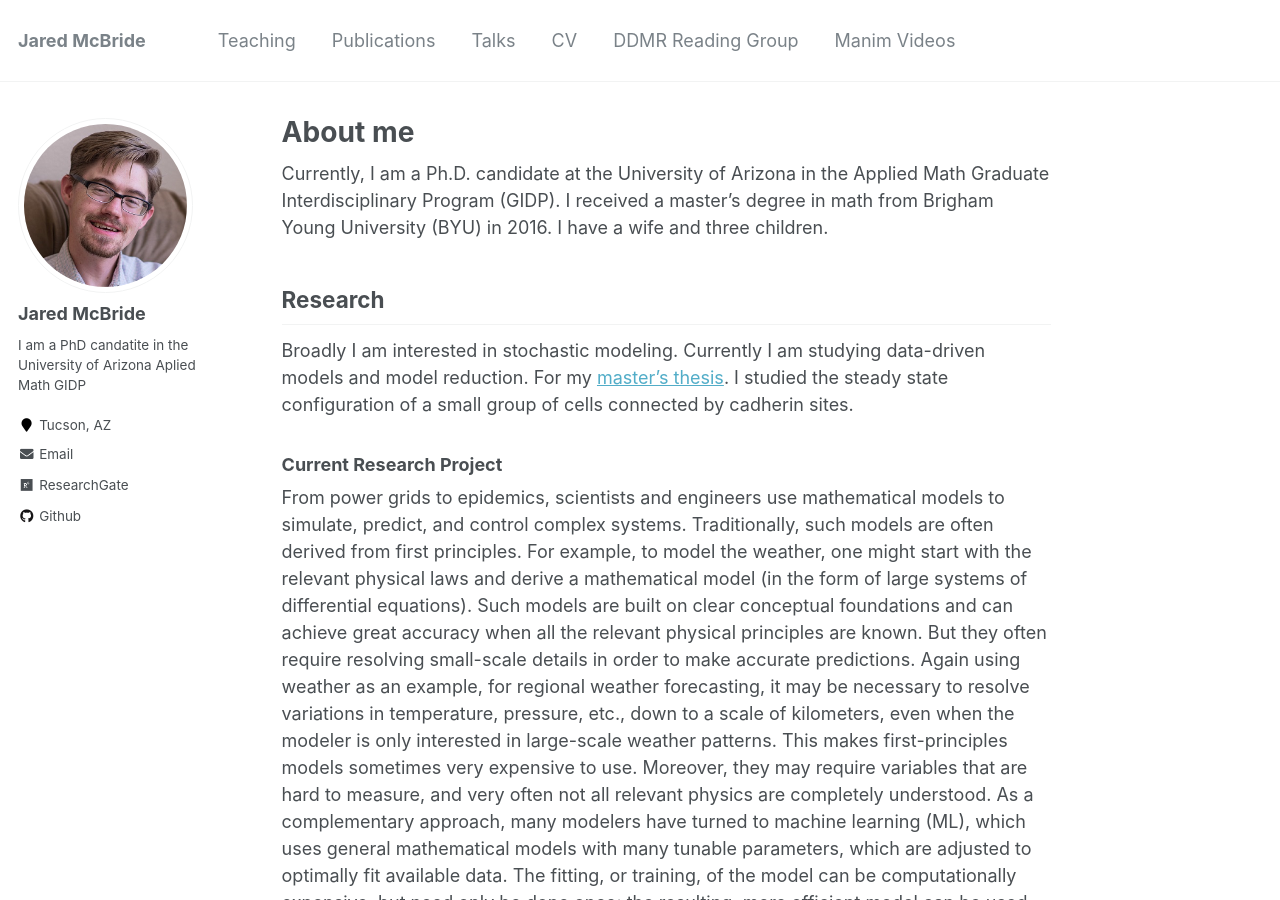
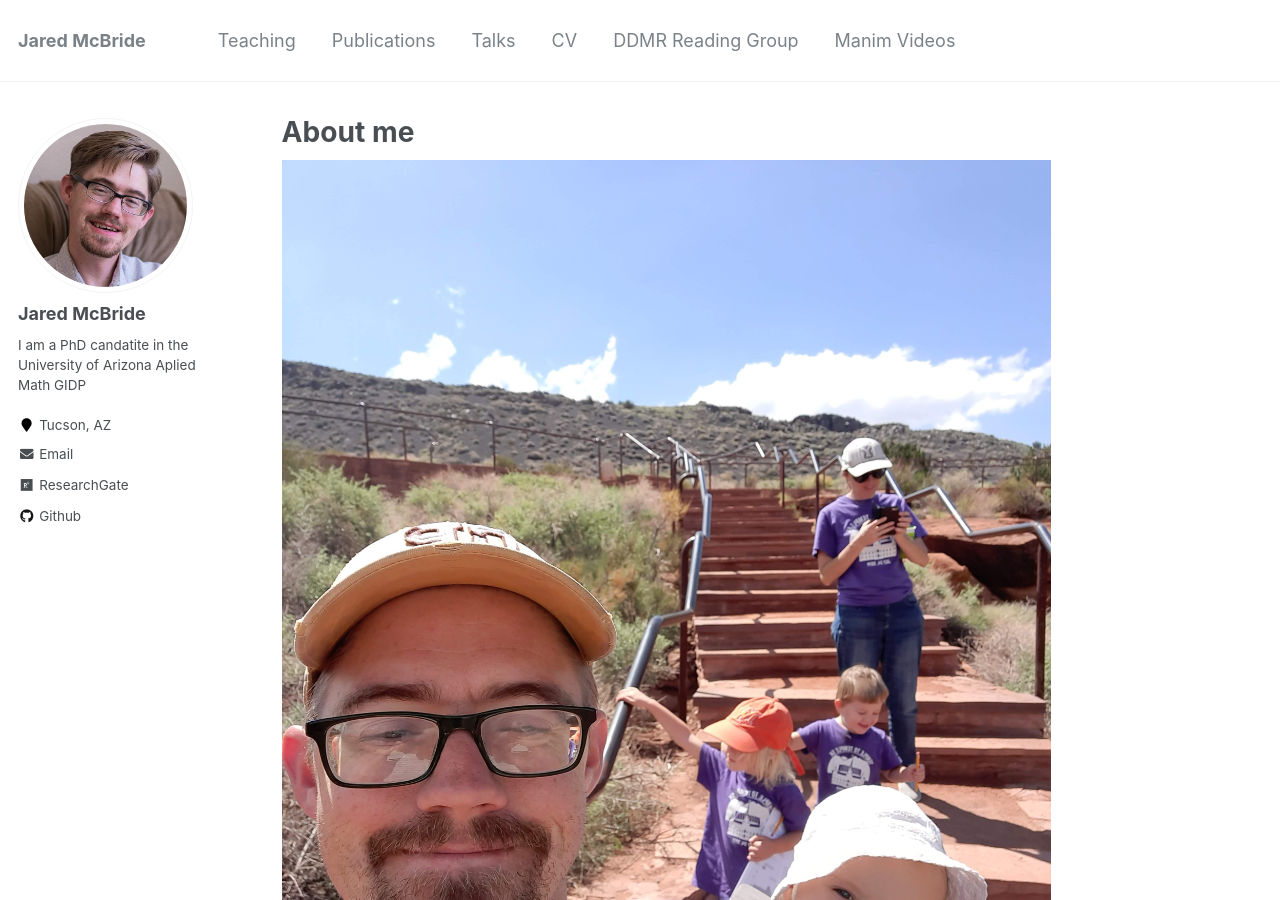
Before and after one commit to JaredMcB/JaredMcB.github.io, a Jekyll site: the page built from _pages/about.md, in a window 1280 px wide and 900 px high. Built offline with Jekyll 4.4.1, drawn with Linux system fonts in a browser that asks for light colours; a file with an impossible date is left out.

Commit message:
Added Picture to AboutMe page

```diff
--- a/_pages/about.md
+++ b/_pages/about.md
@@ -8,6 +8,7 @@ redirect_from:
   - /about.html
 ---
 
+![FamilyAtWapatki](\files\Pics\FamilyAtWapatki.jpg)
 
 Currently, I am a Ph.D. candidate at the University of Arizona in the Applied Math Graduate Interdisciplinary Program (GIDP). I received a master's degree in math from Brigham Young University (BYU) in 2016. I have a wife and three children.
 
```
Also changed, not shown: files/Pics/FamilyAtWapatki.jpg (added).
